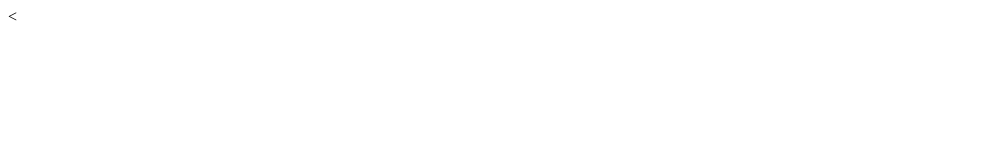
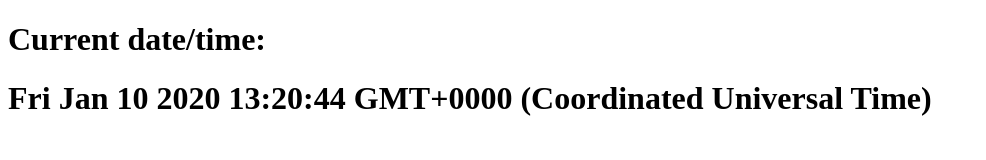
Before and after one commit to jessmar94/countdown-clock, a website: page index.html in a window 1280 px wide. Shown: the whole page, without its empty margins (0-986 px from the left). Drawn offline with nearby package versions, Linux system fonts and the light colour scheme.

Commit message:
Use jQuery to show current datetime

```diff
--- a/index.html
+++ b/index.html
@@ -1,4 +1,4 @@
-<<!DOCTYPE html>
+<!DOCTYPE html>
 <html lang="en" dir="ltr">
   <head>
     <meta charset="utf-8">
@@ -6,5 +6,11 @@
   </head>
   <body>
     <div id="clockdiv"></div>
+    <h1>Current date/time:</h1><h1 id="clock"></h1>
+
+
+    <script src="https://code.jquery.com/jquery-2.1.4.min.js"></script>
+    <script src="src/clock.js"></script>
+    <script src="interface.js"></script>
   </body>
 </html>
--- /dev/null
+++ b/interface.js
@@ -0,0 +1,11 @@
+$(document).ready(function() {
+
+  var clock = new Clock()
+  getCurrentDateTime()
+
+  function getCurrentDateTime() {
+    $('#clock').text(clock.now);
+    $("#clock").attr('class', clock.getTimeNow())
+  }
+
+});
--- a/src/clock.js
+++ b/src/clock.js
@@ -1,16 +1,16 @@
 
 // var deadline = 'December 25 2020';
 function Clock() {
-  this.now = 0
+  this.now = new Date()
 }
 
 Clock.prototype.getTimeNow = function() {
-  this.roll = Date.parse(new Date());
-  return this.roll
+  this.now = Date.parse(this.now);
+  return this.now
 }
 
 Clock.prototype.getTimeRemaining = function(deadline) {
-  var t = Date.parse(deadline) - this.roll;
+  var t = Date.parse(deadline) - this.now;
   var seconds = Math.floor((t/1000) % 60);
   var minutes = Math.floor((t/1000/60) % 60);
   var hours = Math.floor((t/1000*60*60) % 24);
@@ -24,6 +24,20 @@ Clock.prototype.getTimeRemaining = function(deadline) {
   };
 }
 
+// Clock.prototype.initializeClock = function(id, endtime) {
+//   var clock = document.getElementById(id);
+//   var timeinterval = setInterval(function(){
+//     var t = getTimeRemaining(endtime);
+//     clock.innerHTML = 'days: ' + t.days + '<br>' +
+//                       'hours: '+ t.hours + '<br>' +
+//                       'minutes: ' + t.minutes + '<br>' +
+//                       'seconds: ' + t.seconds;
+//     if(t.total<=0){
+//       clearInterval(timeinterval);
+//     }
+//   },1000);
+// }
+
 if (typeof module !== 'undefined' && module.hasOwnProperty('exports')) {
   module.exports = Clock;
 }
```
